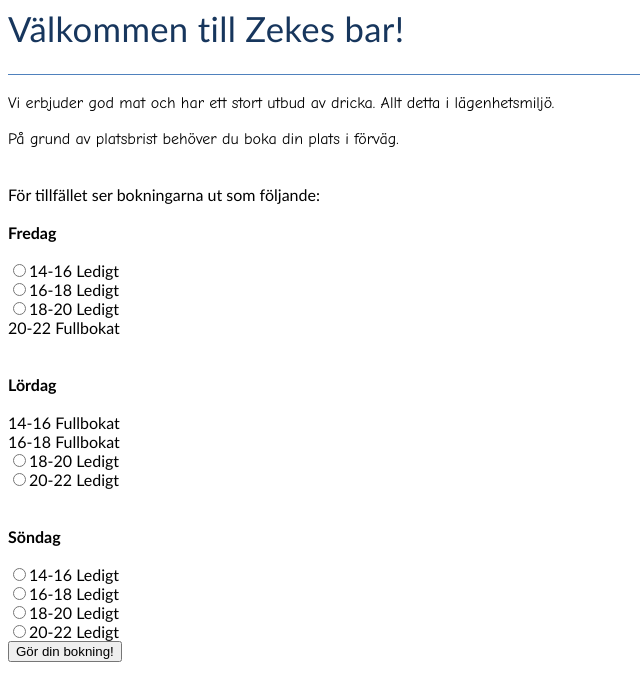
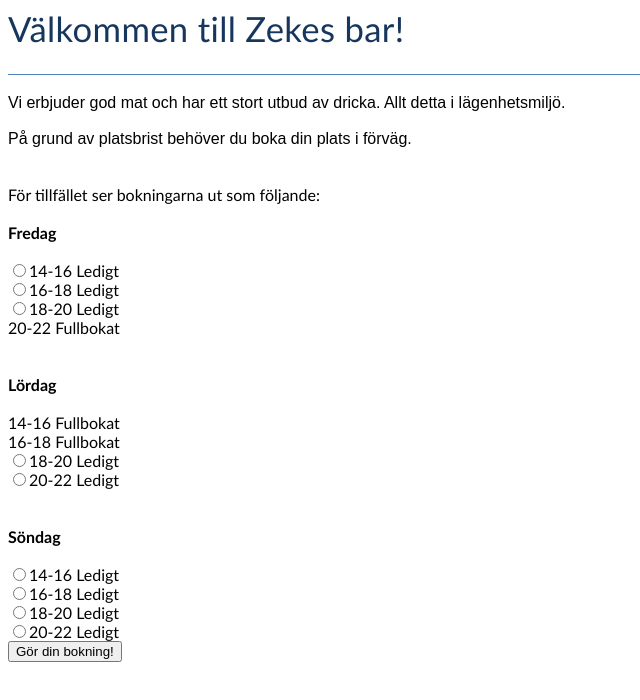
Before and after one commit to thajo/weekend-booking-web-site, a website: page websites/views/restaurang/booking.html in a window 1280 px wide. Shown: the whole page, without its empty margins (0-640 px from the left). Drawn offline with Linux system fonts and the light colour scheme.

Commit message:
http://www.comicsanscriminal.com/

```diff
--- a/websites/views/restaurang/booking.html
+++ b/websites/views/restaurang/booking.html
@@ -351,7 +351,7 @@ target=":Va&#776;lkommen till Zekes bar_files:props0002.xml">
 	mso-font-pitch:variable;
 	mso-font-signature:-520092929 1073786111 9 0 415 0;}
 @font-face
-	{font-family:"Comic Sans MS";
+	{font-family:"Arial";
 	panose-1:3 15 7 2 3 3 2 2 2 4;
 	mso-font-charset:0;
 	mso-generic-font-family:auto;
@@ -651,16 +651,16 @@ mso-border-bottom-themecolor:accent1;padding:0cm 0cm 4.0pt 0cm'>
 
 <p class=MsoNormal><span lang=SV><o:p>&nbsp;</o:p></span></p>
 
-<p class=MsoNormal><span lang=SV style='font-family:"Comic Sans MS"'>Vi
+<p class=MsoNormal><span lang=SV style='font-family:"Arial"'>Vi
 erbjuder god mat och har ett stort utbud av dricka. Allt detta i
 lägenhetsmiljö.<o:p></o:p></span></p>
 
-<p class=MsoNormal><span lang=SV style='font-family:"Comic Sans MS"'><o:p>&nbsp;</o:p></span></p>
+<p class=MsoNormal><span lang=SV style='font-family:"Arial"'><o:p>&nbsp;</o:p></span></p>
 
-<p class=MsoNormal><span lang=SV style='font-family:"Comic Sans MS"'>På grund
+<p class=MsoNormal><span lang=SV style='font-family:"Arial"'>På grund
 av platsbrist behöver du boka din plats i förväg.<o:p></o:p></span></p>
 
-<p class=MsoNormal><span lang=SV style='font-family:"Comic Sans MS"'><o:p>&nbsp;</o:p></span></p>
+<p class=MsoNormal><span lang=SV style='font-family:"Arial"'><o:p>&nbsp;</o:p></span></p>
 
 <p class=MsoNormal><span lang=SV><o:p>&nbsp;</o:p></span></p>
 
```
